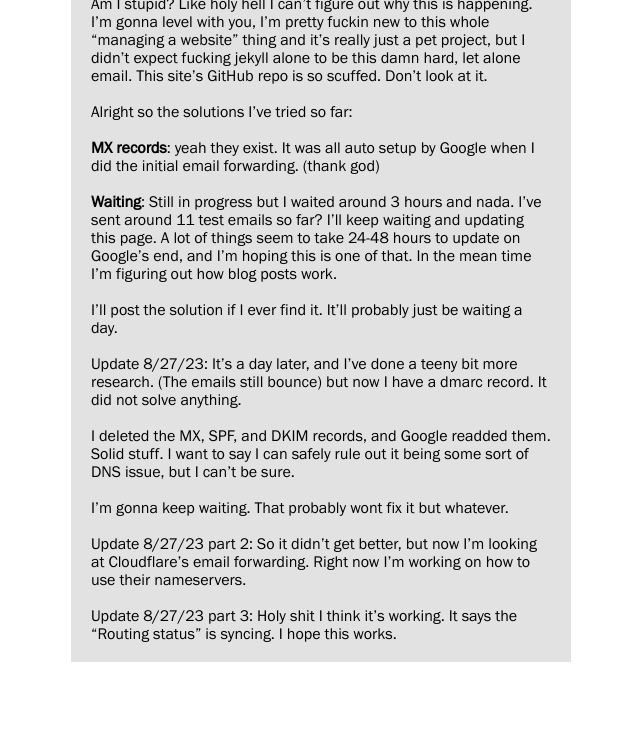
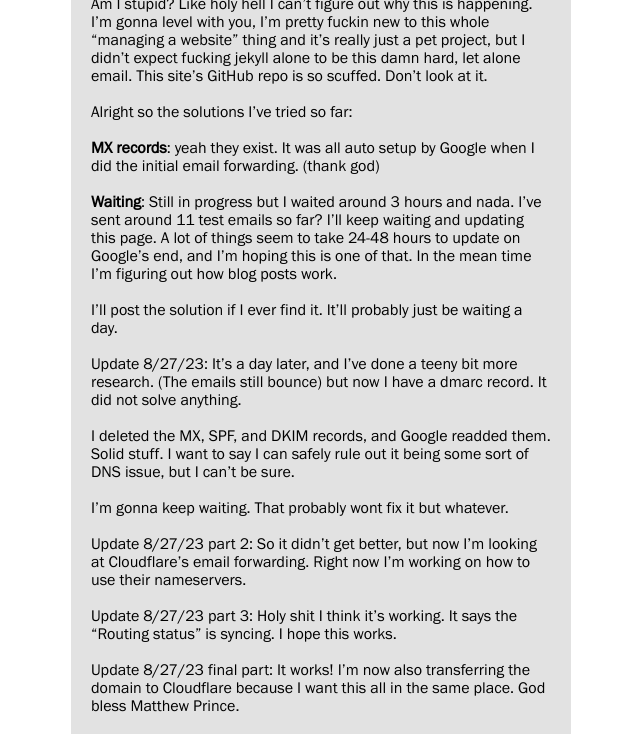
Before and after one commit to Blazer9001/blazer9001.github.io, a Jekyll site: the page built from _posts/2023-08-26-google-hates-me.md, in a window 1280 px wide and 900 px high, scrolled down 576 px, cut to the strip 166-900 px from the top of the window. Shown: the whole strip, without its empty margins (319-959 px from the left). Built offline with Jekyll 4.4.1, drawn with Linux system fonts in a browser that asks for light colours; before the commit the page ends 1404 px from its top, so only the background shows below that.

Commit message:
add final update

```diff
--- a/_posts/2023-08-26-google-hates-me.md
+++ b/_posts/2023-08-26-google-hates-me.md
@@ -60,3 +60,7 @@ Update 8/27/23 part 2: So it didn't get better, but now I'm looking at Cloudflar
 <br>
 
 Update 8/27/23 part 3: Holy shit I think it's working. It says the "Routing status" is syncing. I hope this works.
+
+<br>
+
+Update 8/27/23 final part: It works! I'm now also transferring the domain to Cloudflare because I want this all in the same place. God bless Matthew Prince.
```
